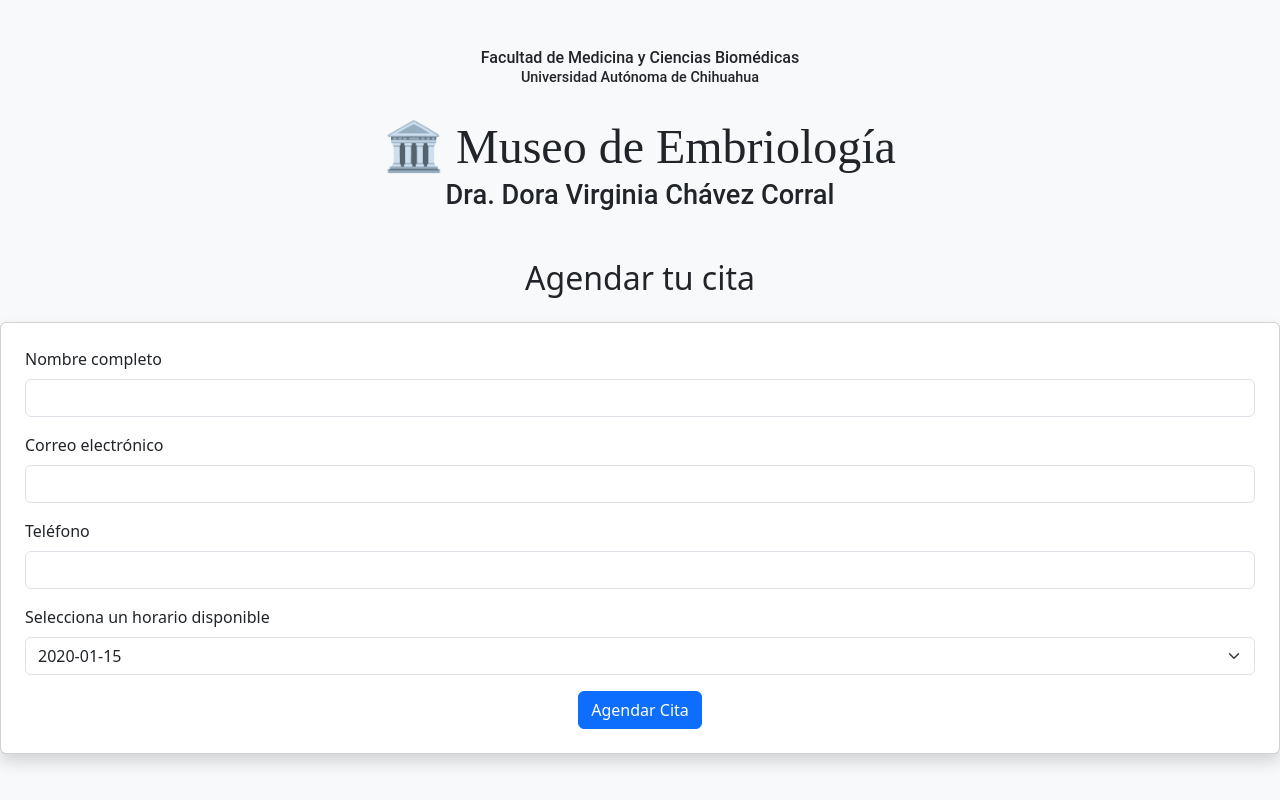
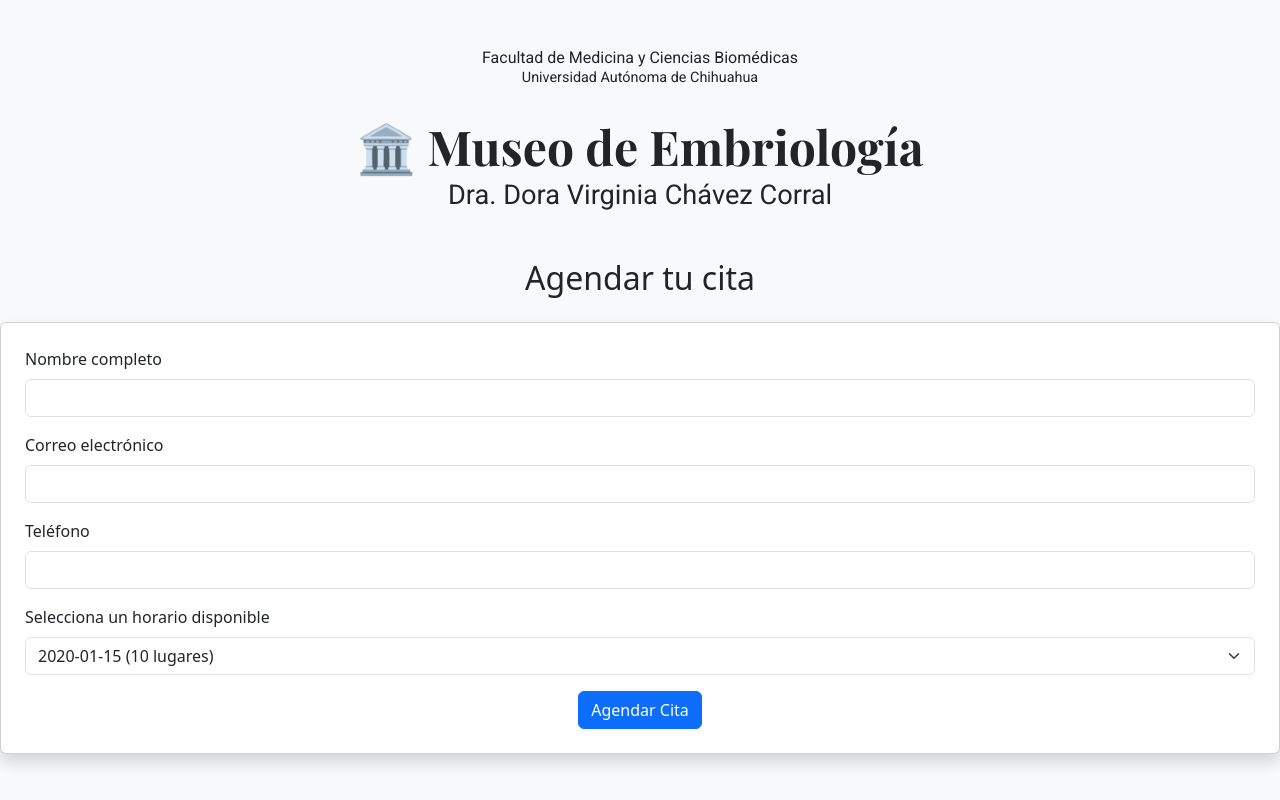
Before and after one commit to EmbryoPass/EmbryoPass, a Flask app: template templates/agendar.html in a window 1280 px wide. Run offline with Flask 3, Linux system fonts and the light colour scheme; the template is opened without the code that fills it: most values are stand-ins (such as "Sample title", 1, 10 or a date in 2020).

Commit message:
Update agendar.html

```diff
--- a/templates/agendar.html
+++ b/templates/agendar.html
@@ -2,10 +2,13 @@
 <html lang="es">
 <head>
     <meta charset="UTF-8">
+    <meta name="viewport" content="width=device-width, initial-scale=1">
     <title>Agendar cita - Museo de Embriología</title>
     <link href="https://cdn.jsdelivr.net/npm/bootstrap@5.3.0/dist/css/bootstrap.min.css" rel="stylesheet">
+    <link href="https://fonts.googleapis.com/css2?family=Roboto:wght@400;700&family=Playfair+Display:wght@700&display=swap" rel="stylesheet">
+
     <style>
-       /* Ajustes para que se vea bien en celular */
+        /* Ajustes de celular */
         @media (max-width: 600px) {
             h1, h2, h3, h4, h5, h6 {
                 font-size: 110%;
@@ -19,7 +22,6 @@
             }
         }
     </style>
-
 </head>
 <body class="bg-light">
 <div class="text-center my-5">
@@ -58,10 +60,11 @@
         <div class="mb-3">
             <label for="horario" class="form-label">Selecciona un horario disponible</label>
             <select class="form-select" id="horario" name="horario" required>
-                {% for id, fecha_hora in horarios %}
-                    <option value="{{ id }}">{{ fecha_hora }}</option>
+              {% for id, fecha_hora, disponibles in horarios %}
+                   <option value="{{ id }}">{{ fecha_hora }} ({{ disponibles }} lugares)</option>
               {% endfor %}
             </select>
+
         </div>
         <div class="text-center">
             <button type="submit" class="btn btn-primary">Agendar Cita</button>
```
Lines whose indentation alone changed are shown as unchanged.
